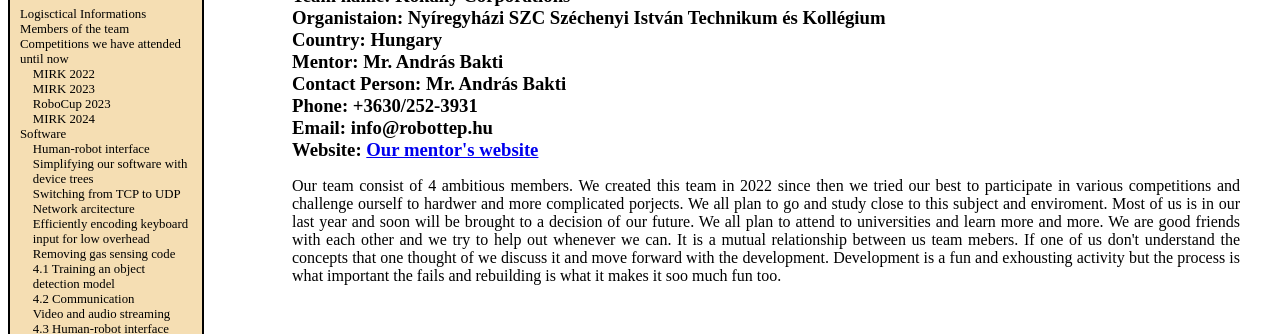
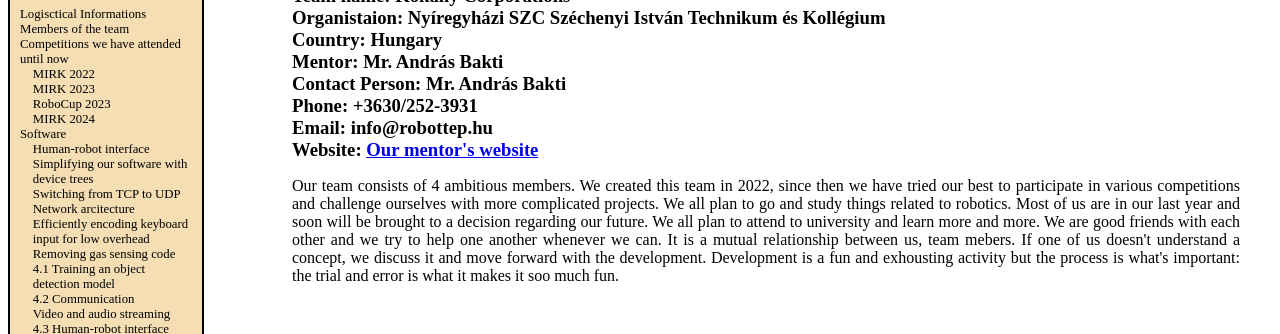
Before and after one commit to TranRobi/KokanyCorporation_Updated_TDM, a plain HTML site: page index.html in a window 1280 px wide. Shown: the part 135-469 px from the top of the page. Drawn offline with Linux system fonts and the light colour scheme.

Commit message:
Fix intro

```diff
--- a/index.html
+++ b/index.html
@@ -37,19 +37,18 @@
 						>
 					</h3>
 					<p>
-						Our team consist of 4 ambitious members. We created this team in
-						2022 since then we tried our best to participate in various
-						competitions and challenge ourself to hardwer and more complicated
-						porjects. We all plan to go and study close to this subject and
-						enviroment. Most of us is in our last year and soon will be brought
-						to a decision of our future. We all plan to attend to universities
+						Our team consists of 4 ambitious members. We created this team in
+						2022, since then we have tried our best to participate in various
+						competitions and challenge ourselves with more complicated
+						projects. We all plan to go and study things related to robotics.
+                        Most of us are in our last year and soon will be brought
+						to a decision regarding our future. We all plan to attend to university
 						and learn more and more. We are good friends with each other and we
-						try to help out whenever we can. It is a mutual relationship between
-						us team mebers. If one of us don't understand the concepts that one
-						thought of we discuss it and move forward with the development.
-						Development is a fun and exhousting activity but the process is what
-						important the fails and rebuilding is what it makes it soo much fun
-						too.
+						try to help one another whenever we can. It is a mutual relationship between
+						us, team mebers. If one of us doesn't understand a concept, we discuss it
+                        and move forward with the development. Development is a fun and exhousting
+                        activity but the process is what's important: the trial and error is
+                        what it makes it soo much fun.
 					</p>
 				</div>
 				<div class="margintop">
```
